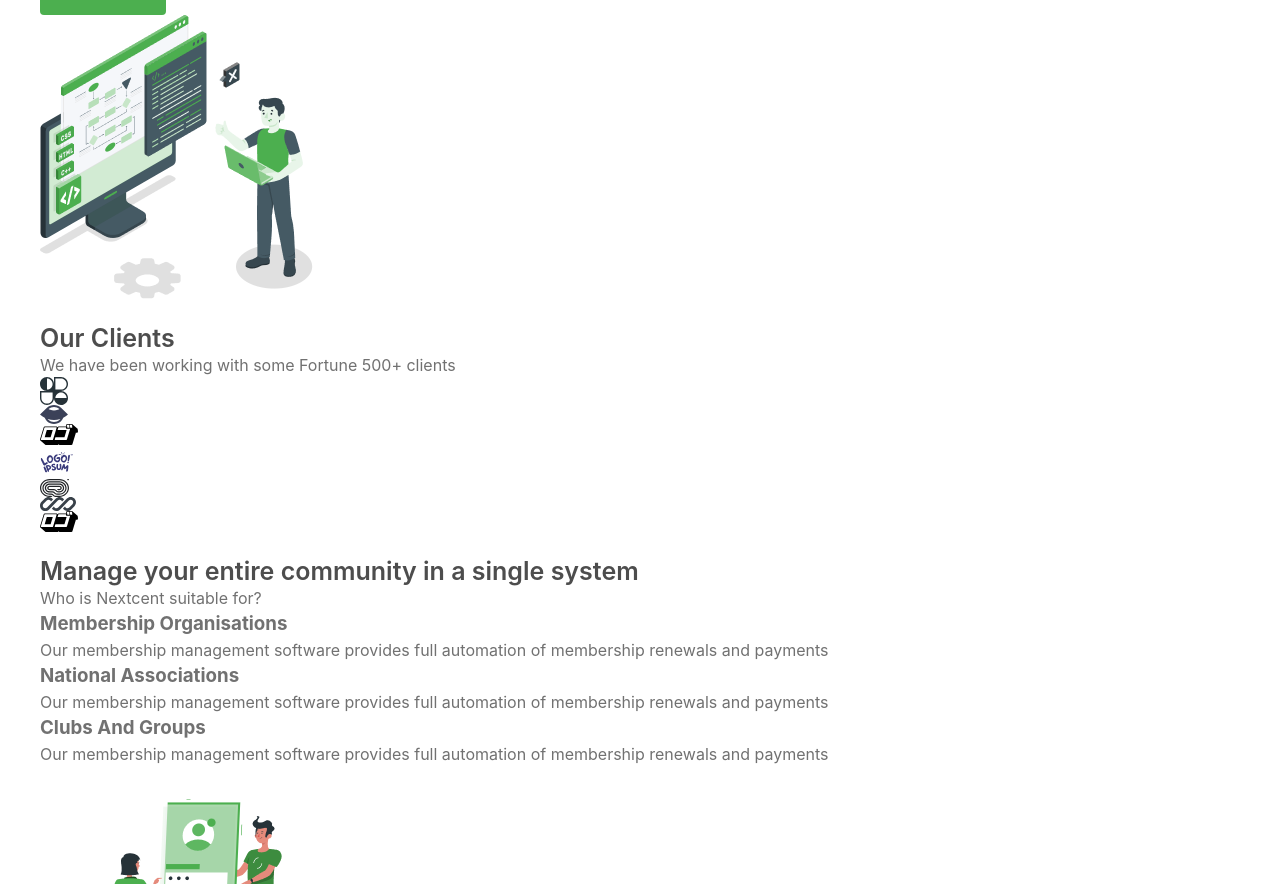
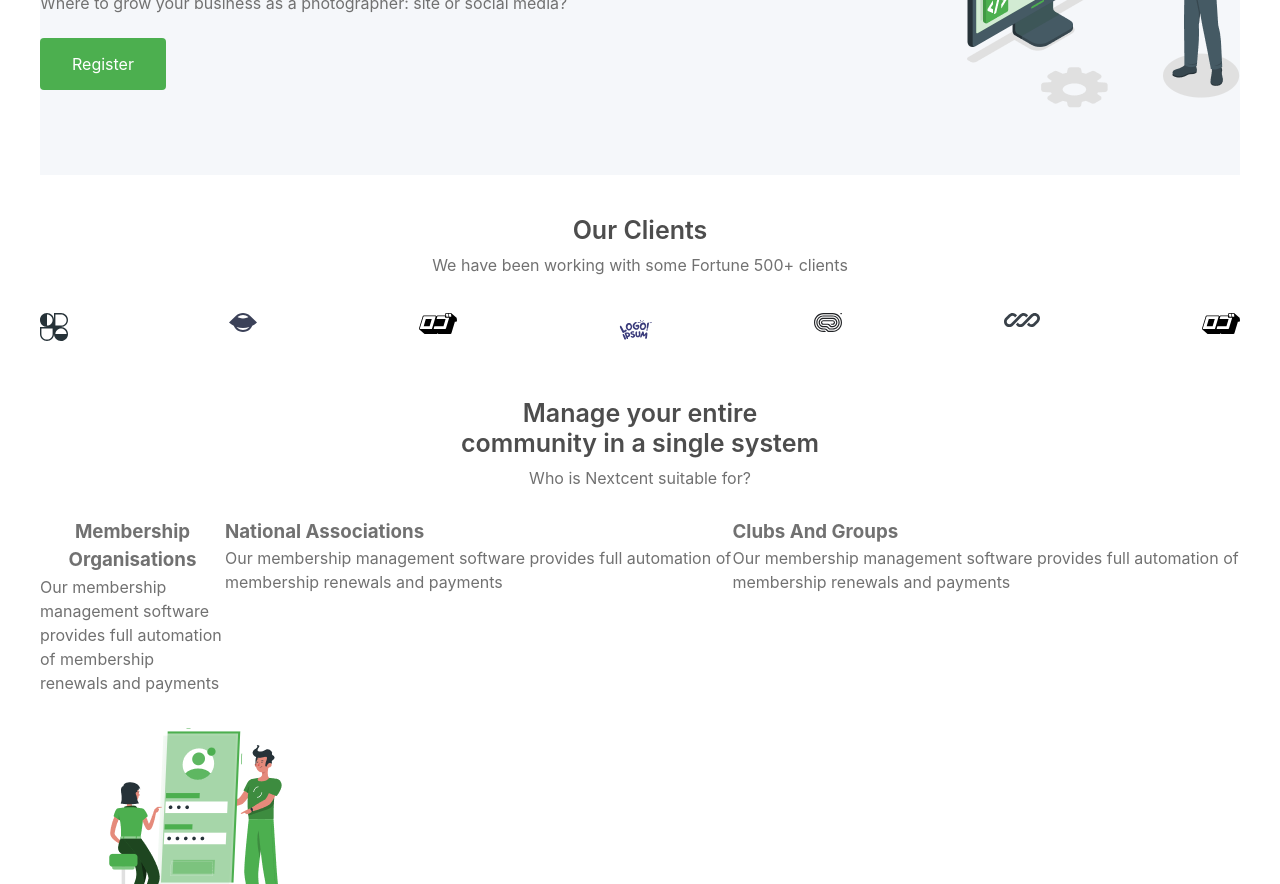
Before and after one commit to Irina3213/nexcent, a plain HTML site: page index.html in a window 1280 px wide. Shown: the part 345-1229 px from the top of the page. Drawn offline with Linux system fonts and the light colour scheme.

Commit message:
hero css

```diff
--- a/css/styles.css
+++ b/css/styles.css
@@ -55,12 +55,14 @@ button {
 }
 .header {
   display: flex;
-  justify-content: space-between;
+  justify-content: space-evenly;
+
 
 }
 .nav{
   display: flex;
   align-items: center;
+  justify-content: 0 left;
 }
 h1 {
   color: #4d4d4d;
@@ -85,3 +87,68 @@ h1 {
   line-height: 30px;
   color:#4d4d4d;
 }
+.nav-list {
+  display: flex;
+  gap: 17px;
+}
+.header{
+  align-items: center;
+  padding: 21px 0;
+}
+.header-button {
+  gap: 10px;
+}
+/* hero */
+.hero{
+  display: flex;
+  justify-content: space-between;
+  background-color: #F5F7FA;
+  padding: 67px 0;
+}
+.hero-title{
+  max-width: 458px;
+  font-size: 45px;
+  line-height: 53px;
+  margin-bottom: 8px;
+}
+.hero-text{
+  margin-bottom: 23px;
+}
+/* clients */
+.clients{
+  padding: 28px 0;
+}
+.clients-title{
+  text-align: center;
+  margin-bottom: 8px;
+}
+.clients-text{
+  text-align: center;
+  margin-bottom: 36px;
+}
+.clients-list{
+  display: flex;
+  gap: 95px;
+  justify-content: space-between;
+}
+/* manage */
+.manage-title{
+  margin: 0 auto;
+  text-align: center;
+  max-width: 375px;
+  margin-bottom: 8px;
+}
+.manage-text{
+  text-align: center;
+  margin-bottom: 28px;
+}
+.manage-list{
+  display: flex;
+}
+.manage-item{
+  max-width: 185px;
+}
+.manage-subtitle{
+  text-align: center;
+  max-width: 185px;
+}
--- a/index.html
+++ b/index.html
@@ -34,13 +34,13 @@
         </ul>
       </nav>
       <div>
-        <a class="button" href="#">Login</a>
+        <a class="button header-button" href="#">Login</a>
         <a class="button" href="#">Sign up</a>
       </div>
     </header>
     <main>
-      <section class="hero">
-        <div class="container">
+      <section class="hero container">
+
           <div>
             <h1 class="hero-title">Lessons and insights <span class="accent">from 8 years</span></h1>
             <p class="hero-text">
@@ -50,13 +50,13 @@
             <a class="button" href="#">Register</a>
           </div>
           <img src="./images/hero.png" alt="men working on computer" />
-        </div>
+
       </section>
       <section class="clients">
         <div class="container">
-          <h2 class="title">Our Clients</h2>
-          <p>We have been working with some Fortune 500+ clients</p>
-          <ul>
+          <h2 class="title clients-title">Our Clients</h2>
+          <p class="clients-text">We have been working with some Fortune 500+ clients</p>
+          <ul class="clients-list">
             <li>
               <img src="./images/1.svg" alt="Client 1" />
             </li>
@@ -83,11 +83,11 @@
       </section>
       <section class="manage">
         <div class="container">
-          <h2 class="title">Manage your entire community in a single system</h2>
-          <p>Who is Nextcent suitable for?</p>
-          <ul>
-            <li>
-              <h3>Membership Organisations</h3>
+          <h2 class="title manage-title">Manage your entire community in a single system</h2>
+          <p class="manage-text">Who is Nextcent suitable for?</p>
+          <ul class="manage-list">
+            <li class="manage-item">
+              <h3 class="manage-subtitle">Membership Organisations</h3>
               <p>
                 Our membership management software provides full automation of
                 membership renewals and payments
@@ -262,11 +262,11 @@
       </section>
     </main>
     <footer class="footer container">
-      <div>
+      <div
         <a href="#">
           <img src="./images/logo2.svg" alt="lofotype" />
         </a>
-        <p>Copyright &copy 2020 Nexcent ltd.</p>
+        <p>Copyright &copy; 2020 Nexcent ltd.</p>
         <p>All rights reserved</p>
         <ul>
           <li>
```
